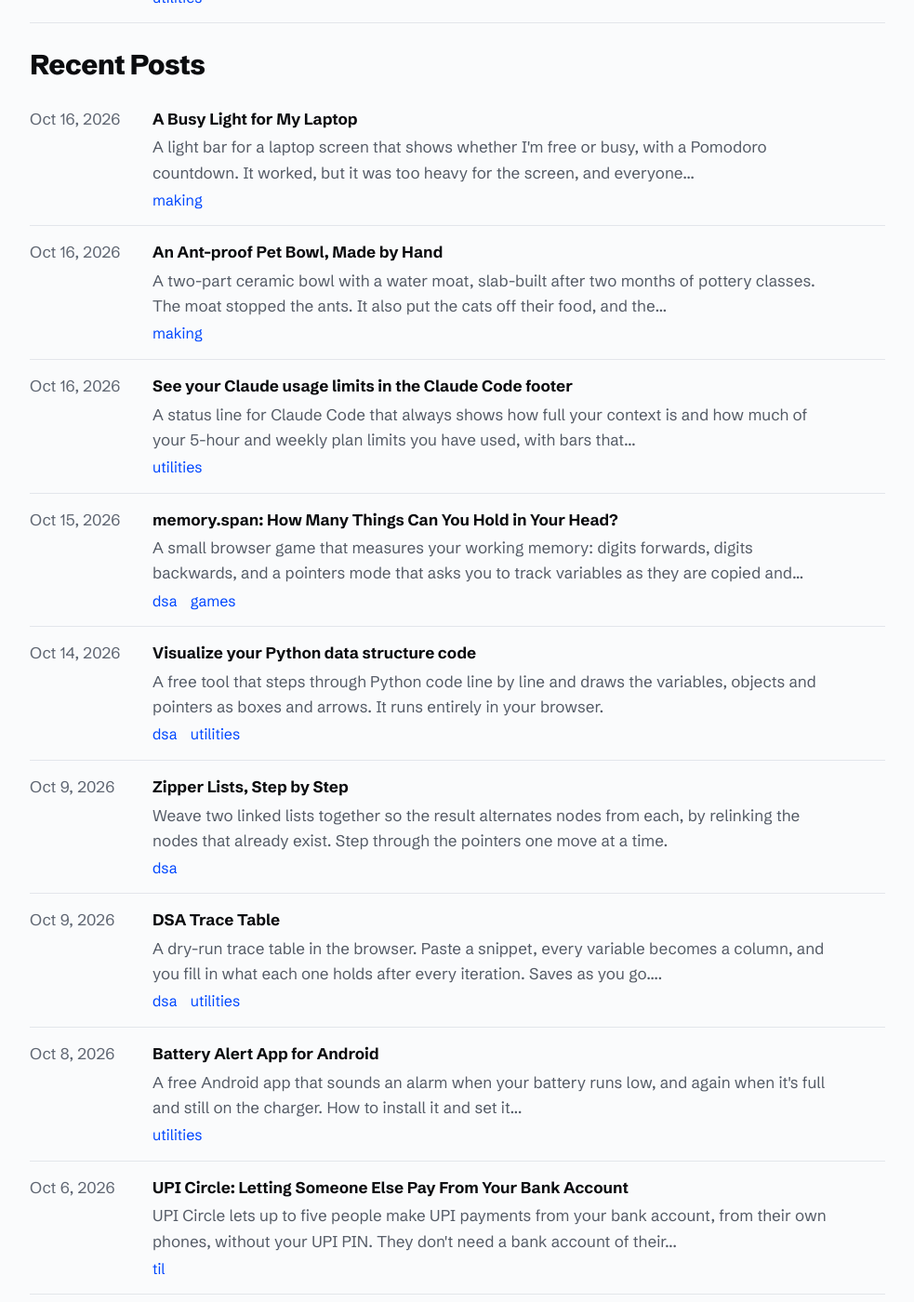
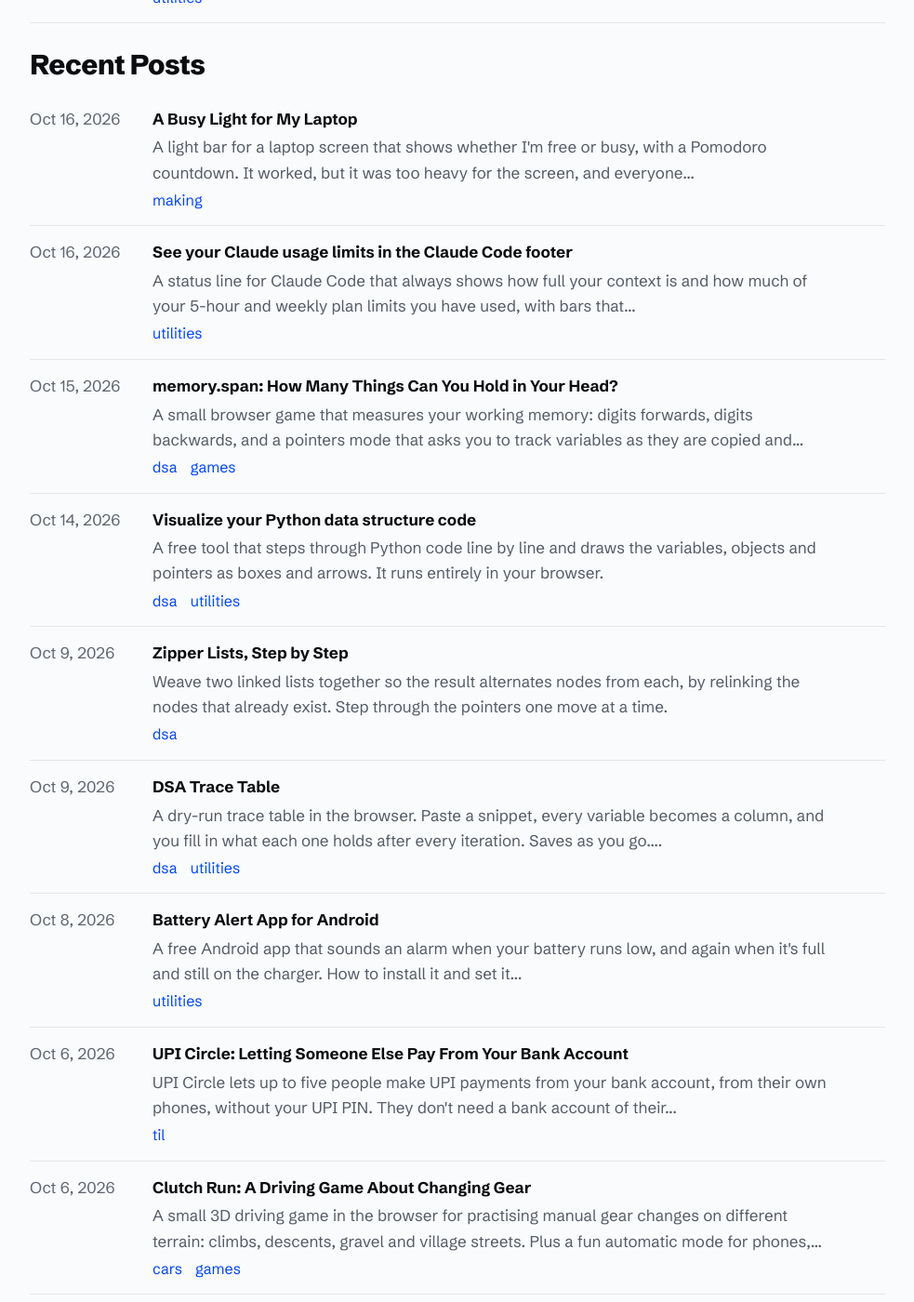
Before and after one commit to and/and.github.io, a Jekyll site: the page built from index.md, in a window 1280 px wide and 1400 px high, scrolled down 672 px. Shown: the whole window at 93% size, without its empty margins (148-1131 px from the left). Built offline with Jekyll 4.4.1, drawn with Linux system fonts in a browser that asks for light colours; some of the changed text lies outside the part shown.

Commit message:
Set the pet bowl post date to May 2024
Co-Authored-By: Claude Sonnet 5.5 <noreply@anthropic.com>
Claude-Session: https://claude.ai/code/session_01MuwebNEXBFxCrvNjpbsvNM

```diff
--- a/_posts/2026-10-16-ant-proof-pet-bowl.md
+++ b/_posts/2024-05-15-ant-proof-pet-bowl.md
@@ -1,7 +1,7 @@
 ---
 layout: post
 title: "An Ant-proof Pet Bowl, Made by Hand"
-date: 2026-10-16 10:00:00 +0530
+date: 2024-05-15 10:00:00 +0530
 categories: [making]
 permalink: /making/ant-proof-pet-bowl/
 excerpt: "A two-part ceramic bowl with a water moat, slab-built after two months of pottery classes. The moat stopped the ants. It also put the cats off their food, and the glaze wore out."
```
